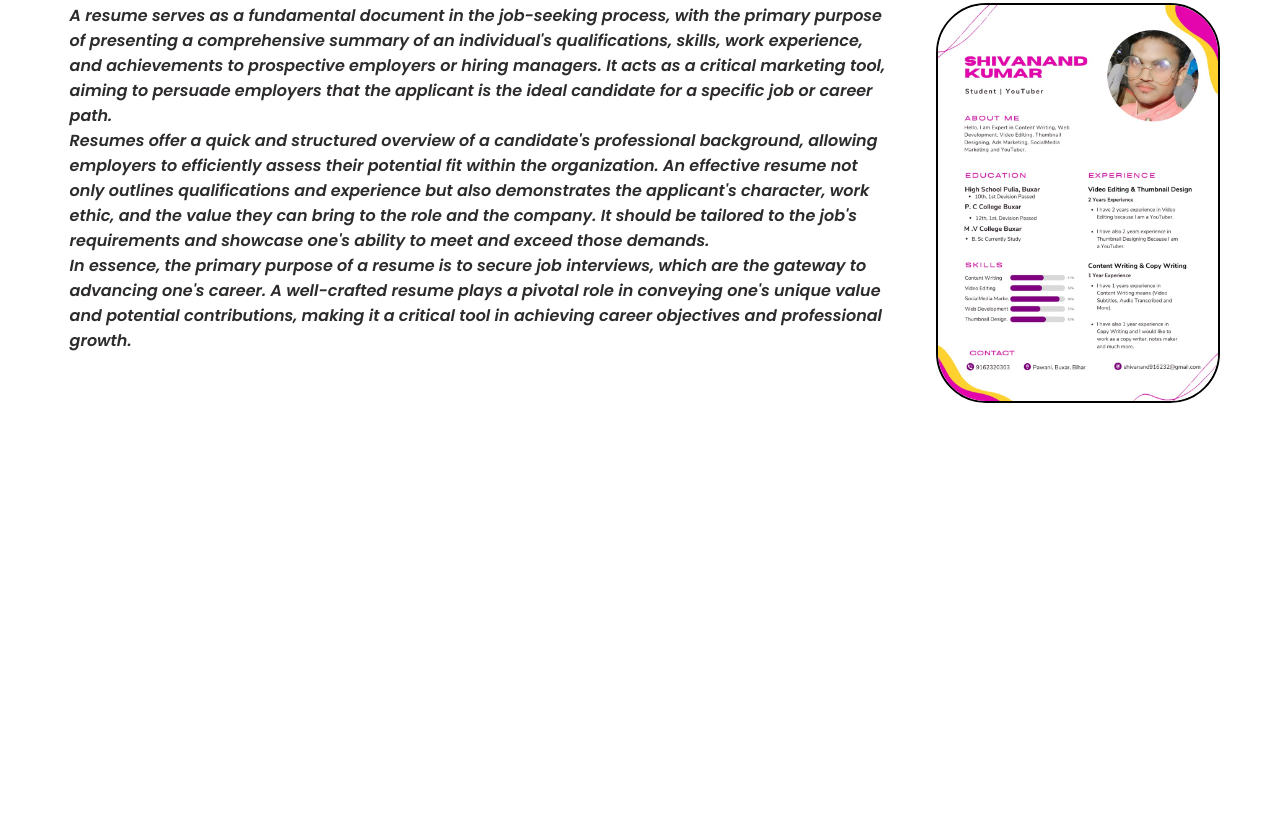
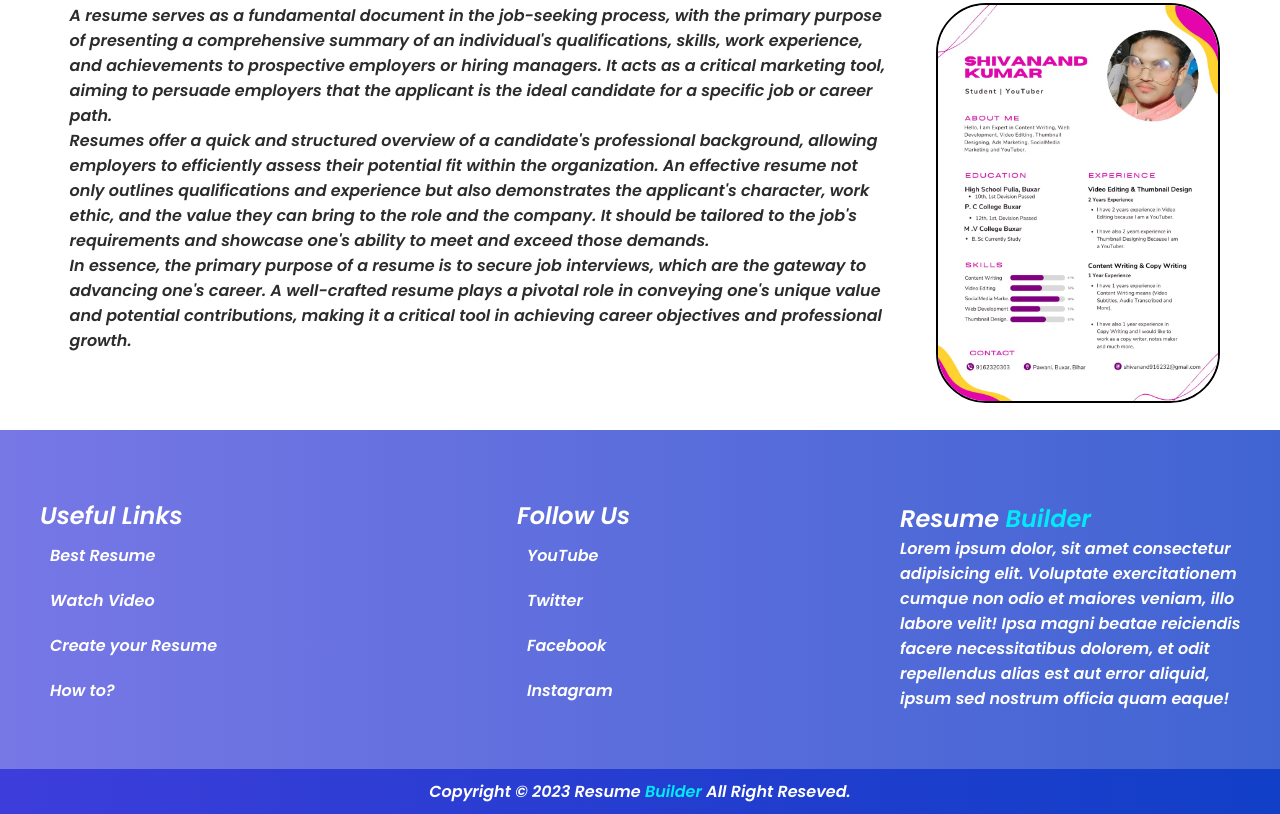
Before and after one commit to shivanand91/HackthonProject, a plain HTML site: page index.html in a window 1280 px wide. Shown: the part 624-1438 px from the top of the page. Before the commit the page ends 1054 px from the top, so only its background shows below. Drawn offline with Linux system fonts and the light colour scheme; a script that the page names is missing.

Commit message:
Update index.html

```diff
--- a/index.html
+++ b/index.html
@@ -93,6 +93,39 @@
         </div>
     </div>
 
+    <!-- footer vArea -->
+
+    <footer class="footerarea">
+        <div class="linkcontainer">
+            <div class="linklist">
+                <h2>Useful Links</h2>
+                <li><a href="#">Best Resume</a></li>
+                <li><a href="#">Watch Video</a></li>
+                <li><a href="#">Create your Resume</a></li>
+                <li><a href="#">How to?</a></li>
+            </div>
+
+            <div class="linklist">
+                <h2>Follow Us</h2>
+                <li><a href="#">YouTube</a></li>
+                <li><a href="#">Twitter</a></li>
+                <li><a href="#">Facebook</a></li>
+                <li><a href="#">Instagram</a></li>
+            </div>
+
+            <div class="about">
+                <h2>Resume <span>Builder</span></h2>
+                <p class="aboutpara">Lorem ipsum dolor, sit amet consectetur adipisicing elit. Voluptate exercitationem
+                    cumque non odio et maiores veniam, illo labore velit! Ipsa magni beatae reiciendis facere
+                    necessitatibus dolorem, et odit repellendus alias est aut error aliquid, ipsum sed nostrum officia
+                    quam eaque!</p>
+            </div>
+        </div>
+
+        <div class="copyright">
+            <p class="copyright-claim">Copyright © 2023 Resume <span>Builder</span> All Right Reseved.</p>
+        </div>
+    </footer>
     <script src="https://code.iconify.design/iconify-icon/1.0.7/iconify-icon.min.js"></script>
     <script src="./assets/js/script.js"></script>
 </body>
```
Lines whose indentation alone changed are shown as unchanged.
